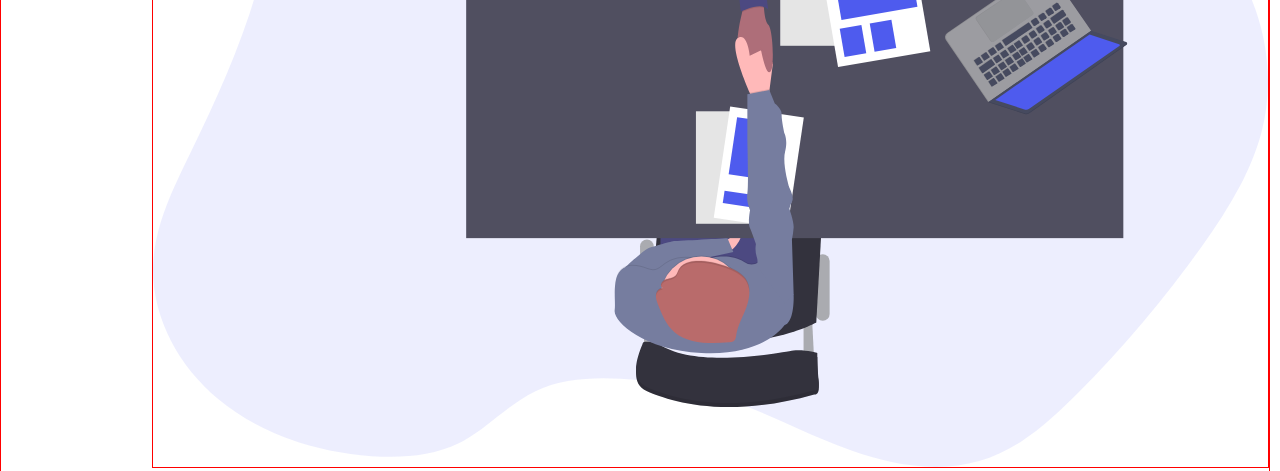
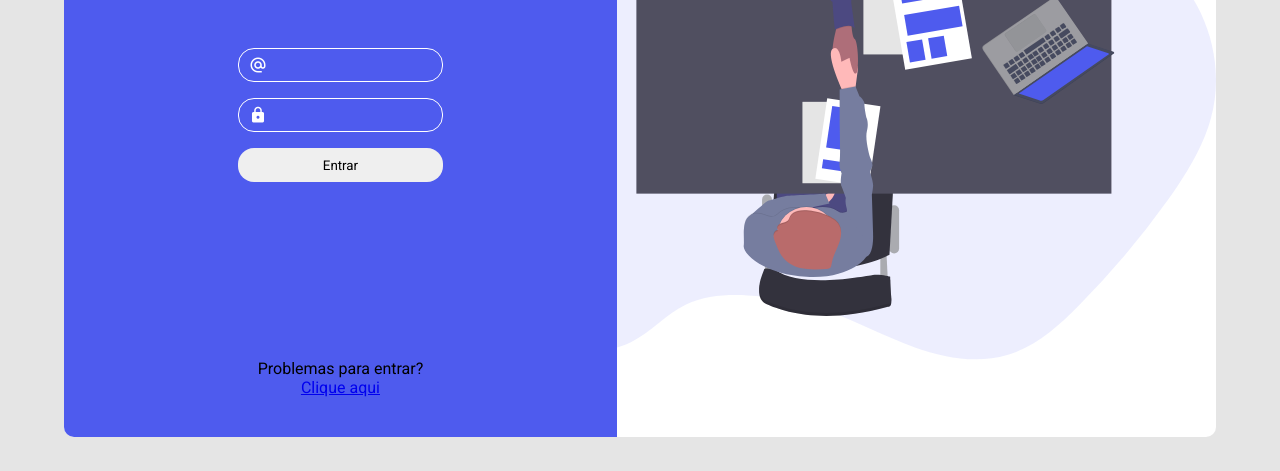
Before and after one commit to Thiago3011/grab-pagina-de-login-master, a plain HTML site: page index.html in a window 1280 px wide. Shown: the part 323-794 px from the top of the page. Drawn offline with Linux system fonts and the light colour scheme.

Commit message:
estrutura e 90% da estilização completa

```diff
--- a/index.html
+++ b/index.html
@@ -6,33 +6,42 @@
     <meta name="viewport" content="width=device-width, initial-scale=1.0" />
     <title>Grab - Login</title>
     <link rel="stylesheet" href="style.css">
+    <link href="https://fonts.googleapis.com/icon?family=Material+Icons" rel="stylesheet">
 </head>
 
 <body>
-    <section class="right-side">
-        <div class="back-logo-container">
+    <div class="main-container">
+        <section class="right-side-back-logo-container">
             <img src="./assets/undraw_interview_rmcf.svg" alt="2 pessoas apertando as mãos">
-        </div>
         </section>
 
-    <section class="left-side">
-        <div class="login-container">
-            <div class="front-logo-container">
+        <section class="left-side-login-container">
+            <div class="front-logo-input-container">
                 <img src="./assets/logo-grab.svg" alt="Logo da Grab">
-            </div>
                 <div class="login-fields">
                     <form action="/" method="post">
+                        <div class="input-container">
+                            <span class="material-icons">
+                                alternate_email
+                            </span>
                             <input type="text">
+                        </div>
+                        <div class="input-container">
+                            <span class="material-icons">
+                                lock
+                            </span>
                             <input type="password" name="" id="">
+                        </div>
                         <button type="submit">Entrar</button>
                     </form>
+                </div>
             </div>
             <div class="password-recover">
                 <p>Problemas para entrar?</p>
                 <a href="#">Clique aqui</a>
             </div>
+        </section>
     </div>
-    </section>
 
 </body>
 
--- a/style.css
+++ b/style.css
@@ -7,16 +7,112 @@
     font-family: 'Roboto', sans-serif;
 }
 
-.back-logo-container {
+body {
+    display: flex;
+    justify-content: center;
+    align-items: center;
+    height: 100vh;
+    background-color: rgb(229, 229, 229);
+}
+
+.main-container {
+    background-color: white;
+    width: 90%;
+    height: 90%;
+    border-radius: 10px;
+    display: flex;
+    align-items: center;
+    justify-content: flex-end;
+    position: relative;
+}
+
+.right-side-back-logo-container {
+    width: 70%;
+    height: 98%;
     display: flex;
     justify-content: flex-end;
-    height: 100vh;
-    border: 1px solid red;
-    margin-right: 10px;
 }
 
-.back-logo-container img {
-    border: 1px solid red;
-    height: 98%;
-    align-self: center;
+.right-side-back-logo-container img {
+    width: 100%;
+    height: 100%;
 }
+
+.left-side-login-container {
+    position: absolute;
+    top: 0;
+    left: 0;
+    width: 48%;
+    height: 100%;
+    background-color: #4E5BEE;
+    border-radius: 10px 0 0 10px;
+    display: flex;
+    flex-direction: column;
+    align-items: center;
+    justify-content: space-between;
+    text-align: center;
+    padding: 40px 20px;
+}
+
+.front-logo-input-container {
+    width: 40%;
+    height: 100%;
+    display: flex;
+    flex-direction: column;
+    justify-content: center;
+}
+
+.front-logo-input-container img {
+    width: 100%;
+    height: 50px;
+}
+
+.login-fields {
+    margin-top: 4em;
+}
+
+.login-fields form {
+    display: flex;
+    flex-direction: column;
+    width: 100%;
+}
+
+.input-container {
+    display: flex;
+    justify-content: space-between;
+    align-items: center;
+    border: 1.8px white solid;
+    border-radius: 16px;
+    width: 100%;
+    height: 34px;
+    padding: 0 10px;
+    margin-bottom: 1em;
+}
+
+.input-container input {
+    background-color: #4E5BEE;
+    border: none;
+    outline: none;
+    color: white;
+}
+
+.input-container span {
+    font-size: 18px;
+    color: white;
+}
+
+.password-recover {
+    width: 36%;
+}
+
+.login-fields button {
+    border: none;
+    border-radius: 16px;
+    height: 34px;
+}
+
+.login-fields button:hover {
+    cursor: pointer;
+    background-color: rgb(218, 214, 214);
+
+}
```
Lines whose indentation alone changed are shown as unchanged.
